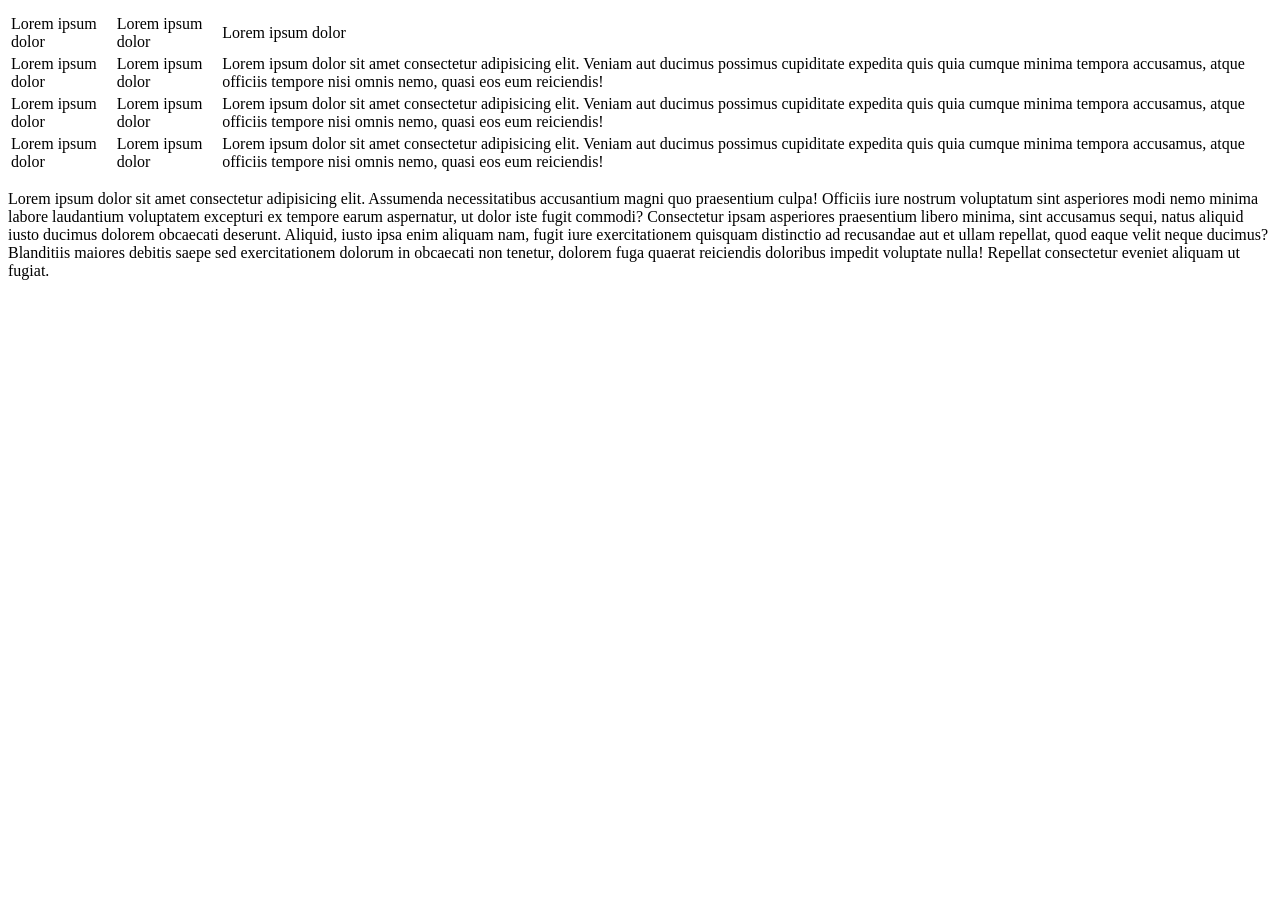
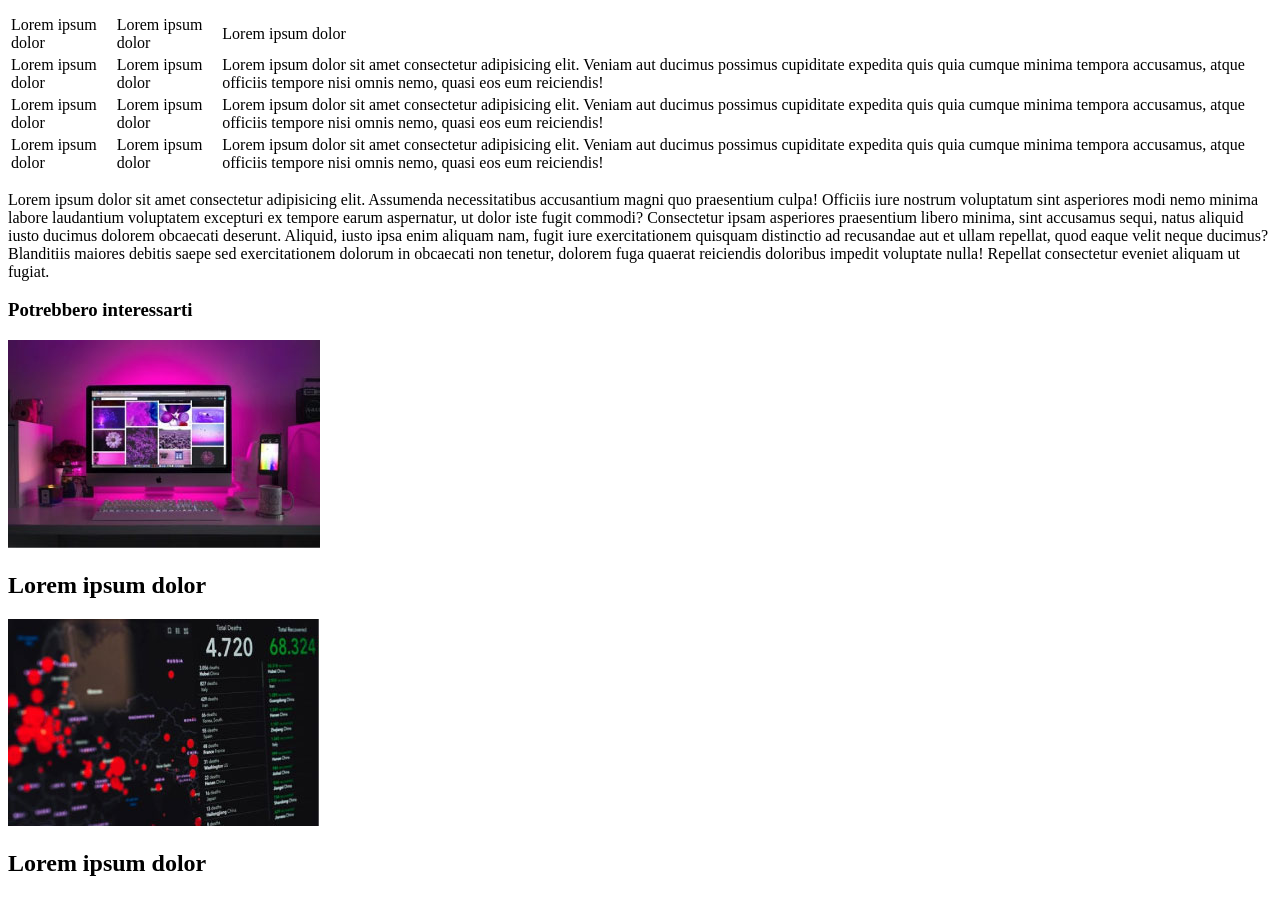
Before and after one commit to Barbon14/html-css-booleaner, a plain HTML site: page index.html in a window 1280 px wide. Shown: the part 775-1672 px from the top of the page. Before the commit the page ends 1071 px from the top, so only its background shows below. Drawn offline with Linux system fonts and the light colour scheme.

Commit message:
aggiunto contenuto footer

```diff
--- a/index.html
+++ b/index.html
@@ -31,9 +31,9 @@
                 </h4>
 
                 <!-- data -->
-                <h5>
+                <h4>
                     il 10/10/2020
-                </h5>
+                </h4>
             </section>
 
             <!-- foto articolo -->
@@ -104,7 +104,9 @@
                         </tr>
                     </tbody>
                 </table>
-                    <p>Lorem ipsum dolor sit amet consectetur adipisicing elit. Assumenda necessitatibus accusantium magni quo praesentium
+
+                <p>
+                    Lorem ipsum dolor sit amet consectetur adipisicing elit. Assumenda necessitatibus accusantium magni quo praesentium
                     culpa! Officiis iure nostrum voluptatum sint asperiores modi nemo minima labore laudantium voluptatem excepturi ex
                     tempore earum aspernatur, ut dolor iste fugit commodi? Consectetur ipsam asperiores praesentium libero minima, sint
                     accusamus sequi, natus aliquid iusto ducimus dolorem obcaecati deserunt. Aliquid, iusto ipsa enim aliquam nam, fugit
@@ -112,14 +114,30 @@
                     Blanditiis maiores debitis saepe sed exercitationem dolorum in obcaecati non tenetur, dolorem fuga quaerat
                     reiciendis doloribus impedit voluptate nulla! Repellat consectetur eveniet aliquam ut fugiat.
                 </p>
-
-
             </section>
         </main>
 
         <!-- piè di pagina -->
         <footer>
+            <section>
+                <h3>
+                    Potrebbero interessarti
+                </h3>
 
+                <div>
+                    <img src="img/monitor.jpg" alt="monitor">
+                    <h2>
+                        Lorem ipsum dolor
+                    </h2>
+                </div>
+
+                <div>
+                    <img src="img/graph.jpg" alt="grafico">
+                    <h2>
+                        Lorem ipsum dolor
+                    </h2>
+                </div>
+            </section>
         </footer>
     </body>
 </html>
```
Lines whose indentation alone changed are shown as unchanged.
